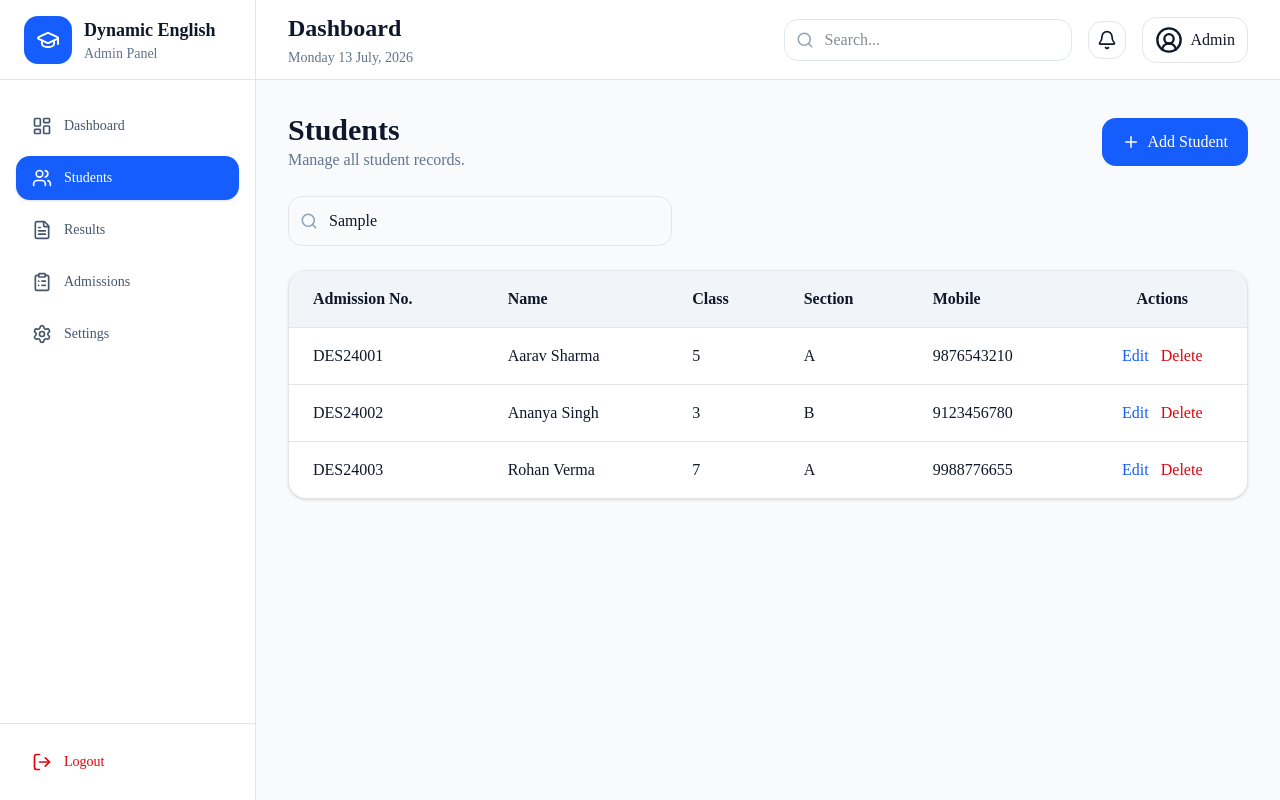
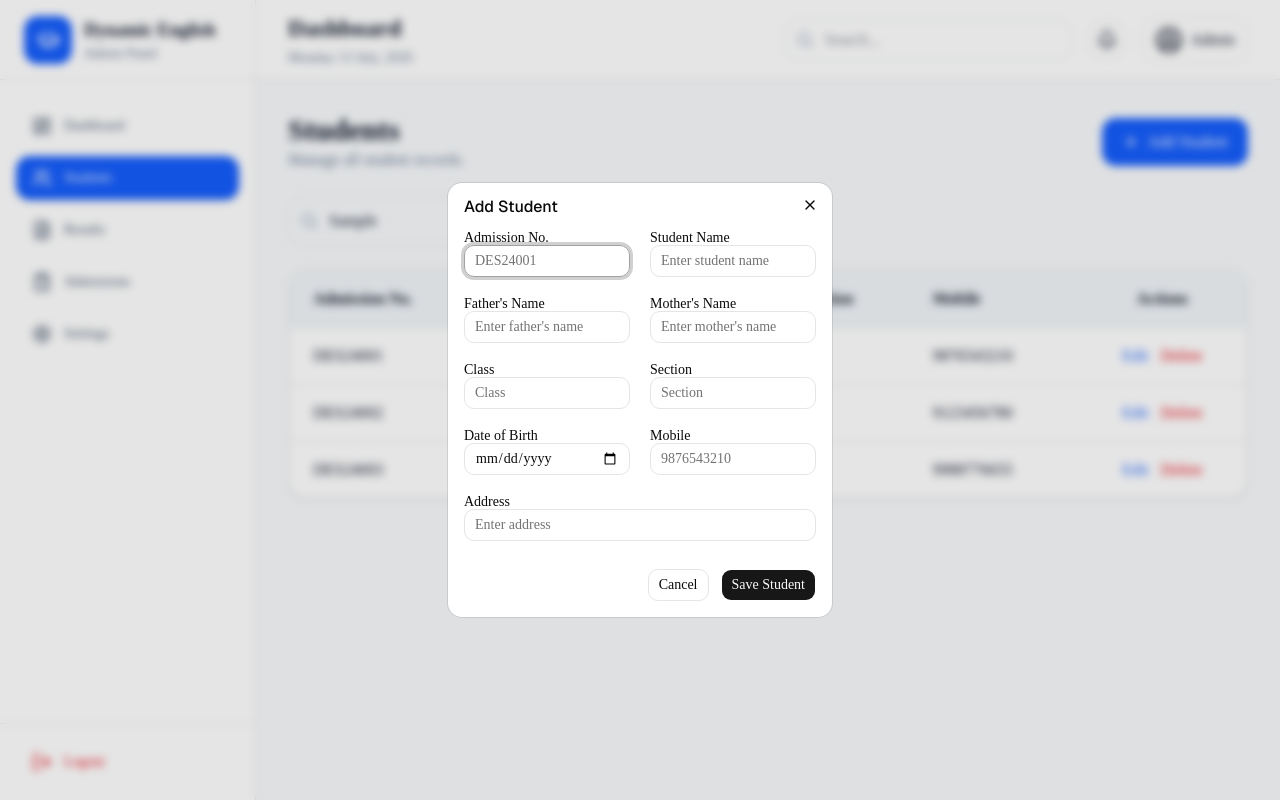
Before and after one commit to vishal290704/edu-portal-system, a Next.js app: page /admin/students in a window 1280 px wide. Both pictures are taken after typing "Sample" into the empty fields and a click on the button "Add Student". Built offline with nearby package versions, Linux system fonts and the light colour scheme.

Commit message:
Students Form dialog created

```diff
--- a/app/(admin)/admin/students/page.jsx
+++ b/app/(admin)/admin/students/page.jsx
@@ -1,4 +1,8 @@
+"use client";
+
+import { useState } from "react";
 import { Plus, Search } from "lucide-react";
+import StudentDialog from "@/components/admin/students/StudentDialog";
 
 const students = [
   {
@@ -28,9 +32,21 @@
 ];
 
 export default function StudentsPage() {
+  const [open, setOpen] = useState(false);
+  const [selectedStudent, setSelectedStudent] = useState(null);
+
+  const handleAdd = () => {
+    setSelectedStudent(null);
+    setOpen(true);
+  };
+
+  const handleEdit = (student) => {
+    setSelectedStudent(student);
+    setOpen(true);
+  };
+
   return (
     <div className="space-y-6">
-      {/* Header */}
       <div className="flex items-center justify-between">
         <div>
           <h2 className="text-3xl font-bold">Students</h2>
@@ -39,13 +55,15 @@
           </p>
         </div>
 
-        <button className="flex items-center gap-2 rounded-xl bg-blue-600 px-5 py-3 text-white transition hover:bg-blue-700">
+        <button
+          onClick={handleAdd}
+          className="flex items-center gap-2 rounded-xl bg-blue-600 px-5 py-3 text-white transition hover:bg-blue-700"
+        >
           <Plus size={18} />
           Add Student
         </button>
       </div>
 
-      {/* Search */}
       <div className="relative max-w-sm">
         <Search
           size={18}
@@ -59,7 +77,6 @@
         />
       </div>
 
-      {/* Table */}
       <div className="overflow-hidden rounded-2xl border bg-white shadow-sm">
         <table className="w-full">
           <thead className="bg-slate-100">
@@ -99,8 +116,11 @@
                   {student.mobile}
                 </td>
 
-                <td className="px-6 py-4 text-center">
-                  <button className="mr-3 text-blue-600 hover:underline">
+                <td className="space-x-3 px-6 py-4 text-center">
+                  <button
+                    onClick={() => handleEdit(student)}
+                    className="text-blue-600 hover:underline"
+                  >
                     Edit
                   </button>
 
@@ -113,6 +133,12 @@
           </tbody>
         </table>
       </div>
+
+      <StudentDialog
+        open={open}
+        onOpenChange={setOpen}
+        student={selectedStudent}
+      />
     </div>
   );
 }
--- /dev/null
+++ b/components/admin/students/StudentDialog.jsx
@@ -0,0 +1,38 @@
+"use client";
+
+import {
+  Dialog,
+  DialogContent,
+  DialogHeader,
+  DialogTitle,
+} from "@/components/ui/dialog";
+
+import StudentForm from "./StudentForm";
+
+export default function StudentDialog({
+  open,
+  onOpenChange,
+  student = null,
+}) {
+  return (
+    <Dialog open={open} onOpenChange={onOpenChange}>
+      <DialogContent className="max-w-3xl">
+
+        <DialogHeader>
+          <DialogTitle>
+            {student ? "Edit Student" : "Add Student"}
+          </DialogTitle>
+        </DialogHeader>
+
+        <StudentForm
+          initialData={student || {}}
+          onCancel={() => onOpenChange(false)}
+          onSubmit={() => {
+            onOpenChange(false);
+          }}
+        />
+
+      </DialogContent>
+    </Dialog>
+  );
+}
--- /dev/null
+++ b/components/admin/students/StudentForm.jsx
@@ -0,0 +1,118 @@
+"use client";
+
+import { Button } from "@/components/ui/button";
+import { Input } from "@/components/ui/input";
+import { Label } from "@/components/ui/label";
+
+export default function StudentForm({
+  onSubmit,
+  onCancel,
+  initialData = {},
+}) {
+  return (
+    <form
+      onSubmit={(e) => {
+        e.preventDefault();
+        if (onSubmit) onSubmit();
+      }}
+      className="space-y-5"
+    >
+      <div className="grid gap-5 md:grid-cols-2">
+        <div>
+          <Label htmlFor="admissionNo">Admission No.</Label>
+          <Input
+            id="admissionNo"
+            defaultValue={initialData.admissionNo}
+            placeholder="DES24001"
+          />
+        </div>
+
+        <div>
+          <Label htmlFor="studentName">Student Name</Label>
+          <Input
+            id="studentName"
+            defaultValue={initialData.name}
+            placeholder="Enter student name"
+          />
+        </div>
+
+        <div>
+          <Label htmlFor="fatherName">Father's Name</Label>
+          <Input
+            id="fatherName"
+            defaultValue={initialData.fatherName}
+            placeholder="Enter father's name"
+          />
+        </div>
+
+        <div>
+          <Label htmlFor="motherName">Mother's Name</Label>
+          <Input
+            id="motherName"
+            defaultValue={initialData.motherName}
+            placeholder="Enter mother's name"
+          />
+        </div>
+
+        <div>
+          <Label htmlFor="class">Class</Label>
+          <Input
+            id="class"
+            defaultValue={initialData.class}
+            placeholder="Class"
+          />
+        </div>
+
+        <div>
+          <Label htmlFor="section">Section</Label>
+          <Input
+            id="section"
+            defaultValue={initialData.section}
+            placeholder="Section"
+          />
+        </div>
+
+        <div>
+          <Label htmlFor="dob">Date of Birth</Label>
+          <Input
+            id="dob"
+            type="date"
+            defaultValue={initialData.dob}
+          />
+        </div>
+
+        <div>
+          <Label htmlFor="mobile">Mobile</Label>
+          <Input
+            id="mobile"
+            defaultValue={initialData.mobile}
+            placeholder="9876543210"
+          />
+        </div>
+      </div>
+
+      <div>
+        <Label htmlFor="address">Address</Label>
+        <Input
+          id="address"
+          defaultValue={initialData.address}
+          placeholder="Enter address"
+        />
+      </div>
+
+      <div className="flex justify-end gap-3 pt-2">
+        <Button
+          type="button"
+          variant="outline"
+          onClick={onCancel}
+        >
+          Cancel
+        </Button>
+
+        <Button type="submit">
+          Save Student
+        </Button>
+      </div>
+    </form>
+  );
+}
--- /dev/null
+++ b/components/ui/dialog.jsx
@@ -0,0 +1,155 @@
+"use client"
+
+import * as React from "react"
+import { Dialog as DialogPrimitive } from "@base-ui/react/dialog"
+
+import { cn } from "@/lib/utils"
+import { Button } from "@/components/ui/button"
+import { XIcon } from "lucide-react"
+
+function Dialog({
+  ...props
+}) {
+  return <DialogPrimitive.Root data-slot="dialog" {...props} />;
+}
+
+function DialogTrigger({
+  ...props
+}) {
+  return <DialogPrimitive.Trigger data-slot="dialog-trigger" {...props} />;
+}
+
+function DialogPortal({
+  ...props
+}) {
+  return <DialogPrimitive.Portal data-slot="dialog-portal" {...props} />;
+}
+
+function DialogClose({
+  ...props
+}) {
+  return <DialogPrimitive.Close data-slot="dialog-close" {...props} />;
+}
+
+function DialogOverlay({
+  className,
+  ...props
+}) {
+  return (
+    <DialogPrimitive.Backdrop
+      data-slot="dialog-overlay"
+      className={cn(
+        "fixed inset-0 isolate z-50 bg-black/10 duration-100 supports-backdrop-filter:backdrop-blur-xs data-open:animate-in data-open:fade-in-0 data-closed:animate-out data-closed:fade-out-0",
+        className
+      )}
+      {...props} />
+  );
+}
+
+function DialogContent({
+  className,
+  children,
+  showCloseButton = true,
+  ...props
+}) {
+  return (
+    <DialogPortal>
+      <DialogOverlay />
+      <DialogPrimitive.Popup
+        data-slot="dialog-content"
+        className={cn(
+          "fixed top-1/2 left-1/2 z-50 grid w-full max-w-[calc(100%-2rem)] -translate-x-1/2 -translate-y-1/2 gap-4 rounded-xl bg-popover p-4 text-sm text-popover-foreground ring-1 ring-foreground/10 duration-100 outline-none sm:max-w-sm data-open:animate-in data-open:fade-in-0 data-open:zoom-in-95 data-closed:animate-out data-closed:fade-out-0 data-closed:zoom-out-95",
+          className
+        )}
+        {...props}>
+        {children}
+        {showCloseButton && (
+          <DialogPrimitive.Close
+            data-slot="dialog-close"
+            render={
+              <Button variant="ghost" className="absolute top-2 right-2" size="icon-sm" />
+            }>
+            <XIcon />
+            <span className="sr-only">Close</span>
+          </DialogPrimitive.Close>
+        )}
+      </DialogPrimitive.Popup>
+    </DialogPortal>
+  );
+}
+
+function DialogHeader({
+  className,
+  ...props
+}) {
+  return (
+    <div
+      data-slot="dialog-header"
+      className={cn("flex flex-col gap-2", className)}
+      {...props} />
+  );
+}
+
+function DialogFooter({
+  className,
+  showCloseButton = false,
+  children,
+  ...props
+}) {
+  return (
+    <div
+      data-slot="dialog-footer"
+      className={cn(
+        "-mx-4 -mb-4 flex flex-col-reverse gap-2 rounded-b-xl border-t bg-muted/50 p-4 sm:flex-row sm:justify-end",
+        className
+      )}
+      {...props}>
+      {children}
+      {showCloseButton && (
+        <DialogPrimitive.Close render={<Button variant="outline" />}>
+          Close
+        </DialogPrimitive.Close>
+      )}
+    </div>
+  );
+}
+
+function DialogTitle({
+  className,
+  ...props
+}) {
+  return (
+    <DialogPrimitive.Title
+      data-slot="dialog-title"
+      className={cn("font-heading text-base leading-none font-medium", className)}
+      {...props} />
+  );
+}
+
+function DialogDescription({
+  className,
+  ...props
+}) {
+  return (
+    <DialogPrimitive.Description
+      data-slot="dialog-description"
+      className={cn(
+        "text-sm text-muted-foreground *:[a]:underline *:[a]:underline-offset-3 *:[a]:hover:text-foreground",
+        className
+      )}
+      {...props} />
+  );
+}
+
+export {
+  Dialog,
+  DialogClose,
+  DialogContent,
+  DialogDescription,
+  DialogFooter,
+  DialogHeader,
+  DialogOverlay,
+  DialogPortal,
+  DialogTitle,
+  DialogTrigger,
+}
--- /dev/null
+++ b/components/ui/input.jsx
@@ -0,0 +1,23 @@
+import * as React from "react"
+import { Input as InputPrimitive } from "@base-ui/react/input"
+
+import { cn } from "@/lib/utils"
+
+function Input({
+  className,
+  type,
+  ...props
+}) {
+  return (
+    <InputPrimitive
+      type={type}
+      data-slot="input"
+      className={cn(
+        "h-8 w-full min-w-0 rounded-lg border border-input bg-transparent px-2.5 py-1 text-base transition-colors outline-none file:inline-flex file:h-6 file:border-0 file:bg-transparent file:text-sm file:font-medium file:text-foreground placeholder:text-muted-foreground focus-visible:border-ring focus-visible:ring-3 focus-visible:ring-ring/50 disabled:pointer-events-none disabled:cursor-not-allowed disabled:bg-input/50 disabled:opacity-50 aria-invalid:border-destructive aria-invalid:ring-3 aria-invalid:ring-destructive/20 md:text-sm dark:bg-input/30 dark:disabled:bg-input/80 dark:aria-invalid:border-destructive/50 dark:aria-invalid:ring-destructive/40",
+        className
+      )}
+      {...props} />
+  );
+}
+
+export { Input }
--- /dev/null
+++ b/components/ui/label.jsx
@@ -0,0 +1,22 @@
+"use client"
+
+import * as React from "react"
+
+import { cn } from "@/lib/utils"
+
+function Label({
+  className,
+  ...props
+}) {
+  return (
+    <label
+      data-slot="label"
+      className={cn(
+        "flex items-center gap-2 text-sm leading-none font-medium select-none group-data-[disabled=true]:pointer-events-none group-data-[disabled=true]:opacity-50 peer-disabled:cursor-not-allowed peer-disabled:opacity-50",
+        className
+      )}
+      {...props} />
+  );
+}
+
+export { Label }
```
